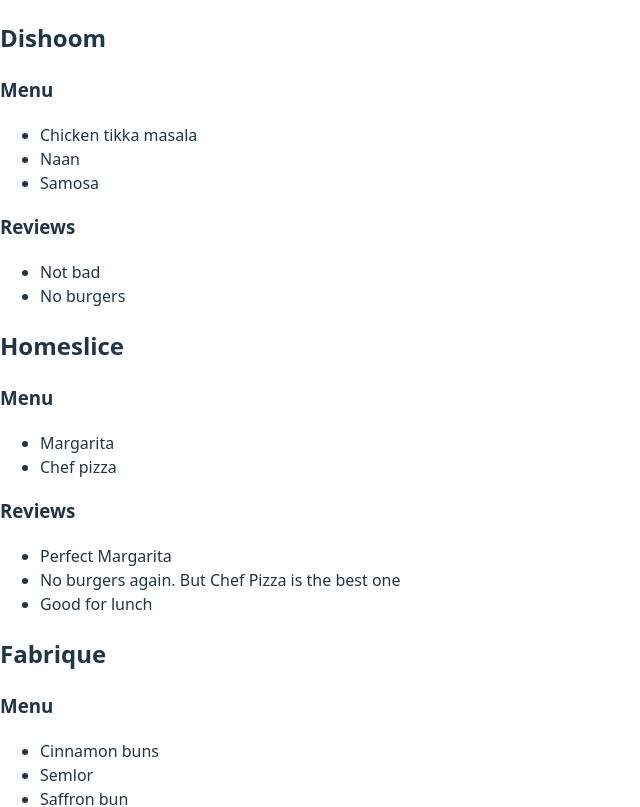
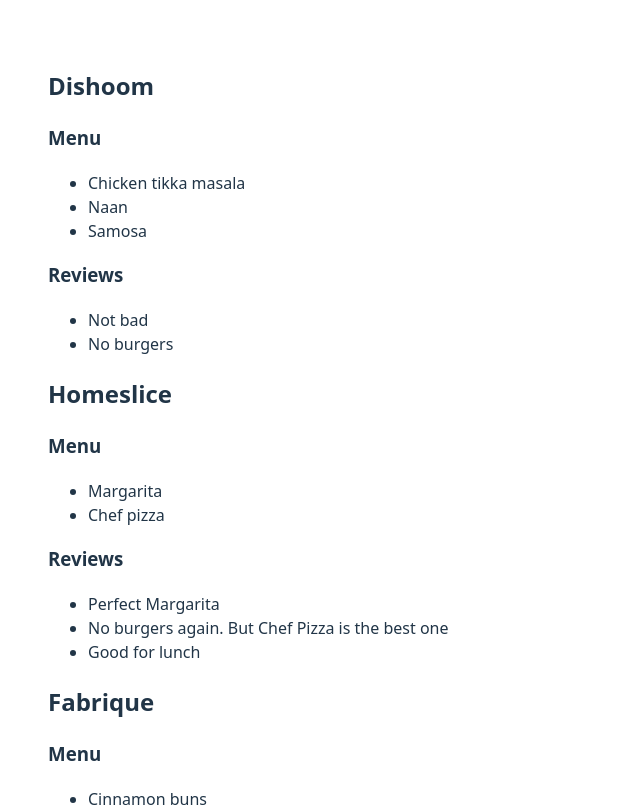
Before and after one commit to kirillchistov/learn-js-react, a React (Vite) app in the folder vite-react/: page / in a window 1280 px wide. Shown: the top 807 px of the page, without its empty margins (0-640 px from the left). Built offline with nearby package versions, Linux system fonts and the light colour scheme.

Commit message:
hw-2 add margins to body

```diff
--- a/vite-react/src/index.css
+++ b/vite-react/src/index.css
@@ -23,11 +23,17 @@
 }
 
 body {
-  margin: 0;
+  margin: 2em;
+  padding: 1em;
   display: flex;
   place-items: center;
   min-width: 320px;
   min-height: 100vh;
+}
+
+headPadding {
+  margin: 20px;
+  padding: 20px;
 }
 
 h1 {
```
